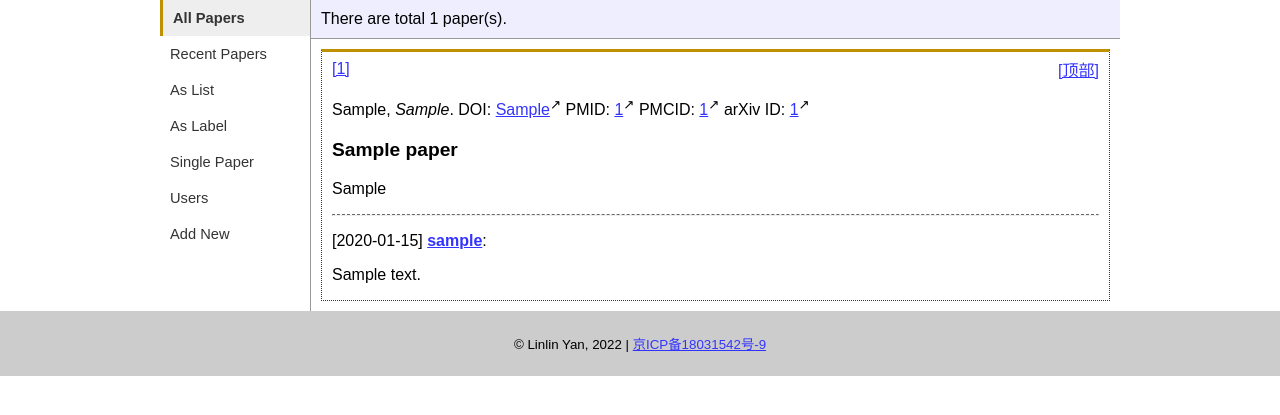
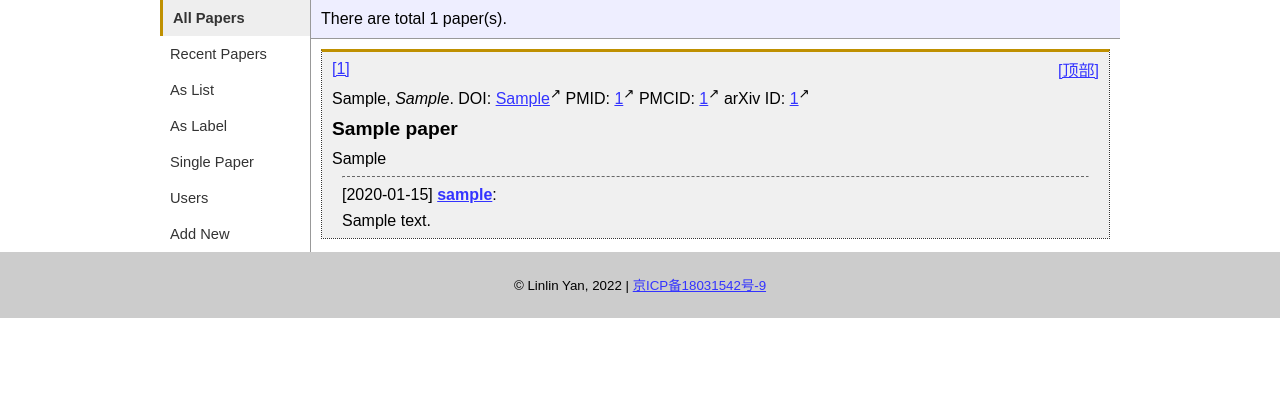
Before and after one commit to yanlinlin82/paper-hub.cn, a Django app: page /view/ in a window 1280 px wide. Shown: the part 52-467 px from the top of the page. Run offline with Django 4.2, Linux system fonts and the light colour scheme; tables that the repository leaves empty hold one stand-in row (values such as "Sample post").

Commit message:
Improve paper card view.

```diff
--- a/static/styles.css
+++ b/static/styles.css
@@ -168,9 +168,18 @@ footer p {
 
 .paper-item {
     margin: 10px;
-    padding: 0 10px;
+    padding: 0;
     border: 1px dotted #333;
     border-top: 3px solid #bf9000;
+}
+
+.paper-item .paper-info-block {
+    padding: 0 10px;
+    background-color: #f0f0f0;
+}
+
+.paper-item .paper-comments-block {
+    padding: 0 10px;
 }
 
 .paper-item:hover {
@@ -180,7 +189,8 @@ footer p {
 .paper-item .paper-op-list {
     display: flex;
     align-items: center;
-    margin: 5px 0;
+    margin: 0;
+    padding: 5px 0;
 }
 
 .paper-item .paper-op-list-sub-left {
@@ -196,18 +206,36 @@ footer p {
 }
 
 .paper-item .paper-sep-line {
+    margin: 0;
+    padding: 0;
     border-top: 1px dashed #666;
 }
 
+.paper-item .paper-info {
+    margin: 0;
+    padding: 0;
+}
+
 .paper-item .paper-title {
+    margin: 0;
+    padding: 0.5em 0;
     font-size: 1.2em;
 }
 
 .paper-item .paper-abstract {
+    margin: 0;
+    padding: 0 0 0.5em 0;
     word-break: break-word;
 }
 
+.paper-item .paper-comments-head {
+    margin: 0;
+    padding: 0.5em 0;
+}
+
 .paper-item .paper-comments {
+    margin: 0;
+    padding: 0 0 0.5em 0;
     word-break: break-word;
 }
 
--- a/view/templates/sub/paper-item-as-card.html
+++ b/view/templates/sub/paper-item-as-card.html
@@ -1,4 +1,5 @@
 {% load view_extras %}
+<div class="paper-info-block">
 <div class="paper-op-list">
   <div class="paper-op-list-sub-left">
     <a href="{% url "view:paper" id=paper.pk %}">[{{ paper.pk }}]</a>
@@ -12,16 +13,19 @@
     <a href="#top">[顶部]</a>
   </div>
 </div>
-<p class="paper-info">
+<div class="paper-info">
   {{ paper.publish_year }},
   <i>{{ paper.journal }}</i>.
   {% if paper.doi %}DOI: <a href="https://doi.org/{{ paper.doi }}" target="_blank">{{ paper.doi }}</a><sup>↗</sup>{% endif %}
   {% if paper.pmid %}PMID: <a href="http://www.ncbi.nlm.nih.gov/pubmed/{{ paper.pmid }}" target="_blank">{{ paper.pmid }}</a><sup>↗</sup>{% endif %}
   {% if paper.pmcid %}PMCID: <a href="http://www.ncbi.nlm.nih.gov/pmc/articles/{{ paper.pmcid }}" target="_blank">{{ paper.pmcid }}</a><sup>↗</sup>{% endif %}
   {% if paper.arxiv_id %}arXiv ID: <a href="https://arxiv.org/abs/{{ paper.arxiv_id }}" target="_blank">{{ paper.arxiv_id }}</a><sup>↗</sup>{% endif %}
-</p>
-<p class="paper-title"><b>{{ paper.title }}</b></p>
-<p class="paper-abstract">{% if paper.abstract %}{{ paper.abstract }}{% else %}<i>No abstract available.</i></p>{% endif %}
+</div>
+<div class="paper-title"><b>{{ paper.title }}</b></div>
+<div class="paper-abstract">{% if paper.abstract %}{{ paper.abstract }}{% else %}<i>No abstract available.</i></div>{% endif %}
+</div>
+<div class="paper-comments-block">
 <hr class="paper-sep-line">
-<p class="paper-comments">[{{ paper.create_time|date:'Y-m-d' }}] <b><a href="{% url "view:user" id=paper.creator.pk %}">{{ paper.creator }}</a></b>:</p>
-{% autoescape off %}<p>{{ paper.comments|replace_line_br }}</p>{% endautoescape %}
+<div class="paper-comments-head">[{{ paper.create_time|date:'Y-m-d' }}] <b><a href="{% url "view:user" id=paper.creator.pk %}">{{ paper.creator }}</a></b>:</div>
+<div class="paper-comments">{% autoescape off %}{{ paper.comments|replace_line_br }}{% endautoescape %}</div>
+</div>
```
